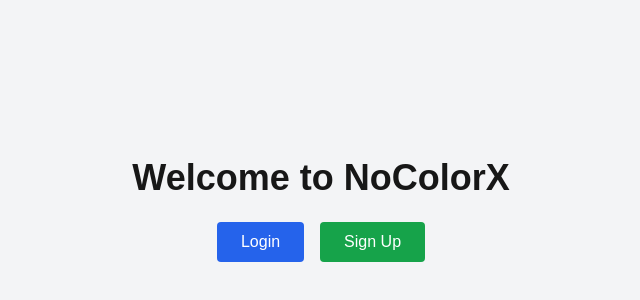
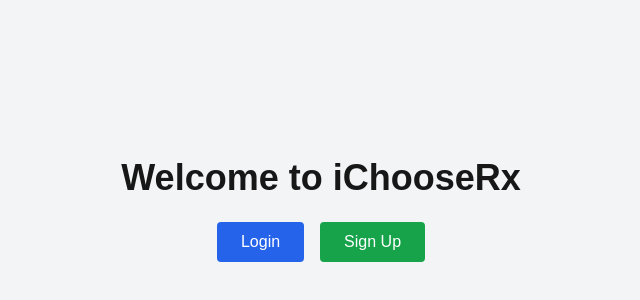
Before and after one commit to iChooseRx/iChooseRx_fe, a Next.js app: page / in a window 1280 px wide. Shown: the part 190-490 px from the top of the page, without its empty margins (319-959 px from the left). Built offline with nearby package versions, Linux system fonts and the light colour scheme.

Commit message:
Changes a word

```diff
--- a/src/app/page.js
+++ b/src/app/page.js
@@ -16,7 +16,7 @@ export default function LandingPage() {
 
   return (
     <main className="h-screen flex flex-col items-center justify-center bg-gray-100">
-      <h1 className="text-4xl font-bold mb-6">Welcome to NoColorX</h1>
+      <h1 className="text-4xl font-bold mb-6">Welcome to iChooseRx</h1>
       <div className="space-x-4">
         <button
           onClick={() => router.push('/login')}
```
